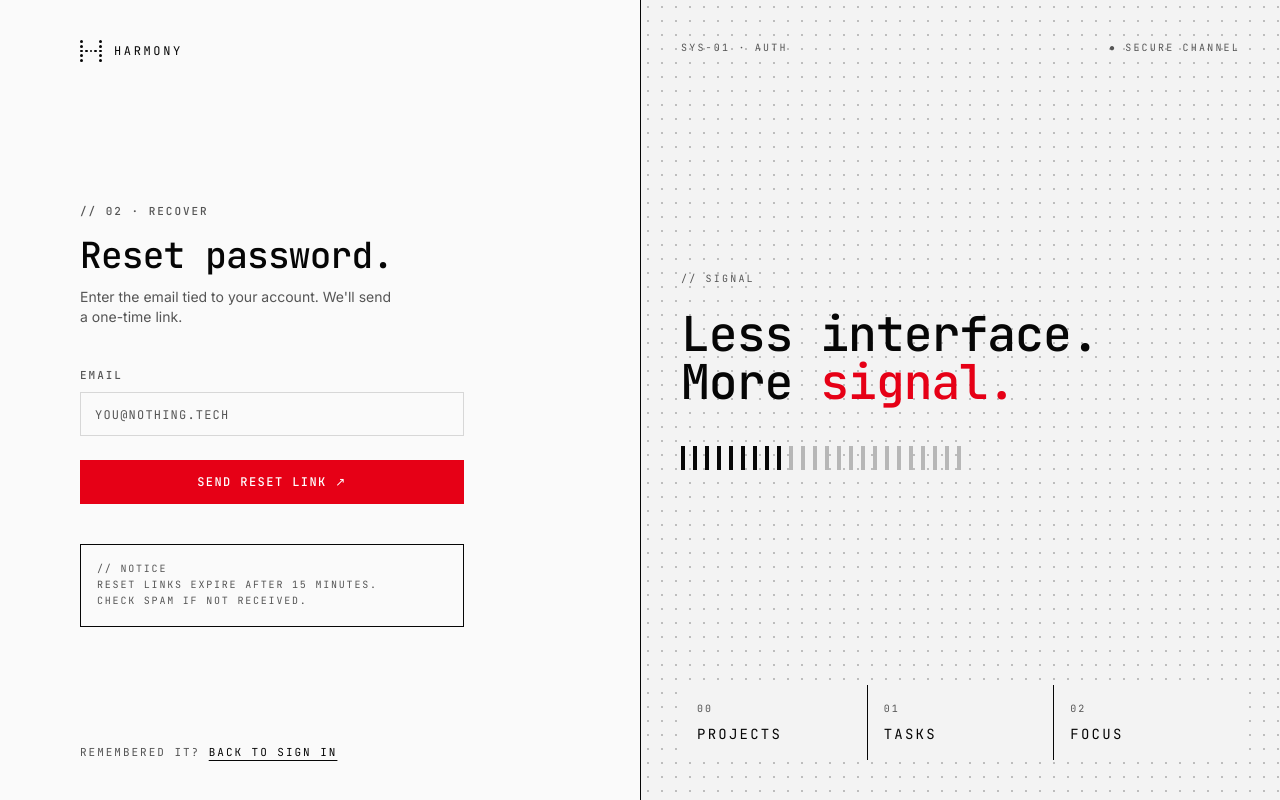
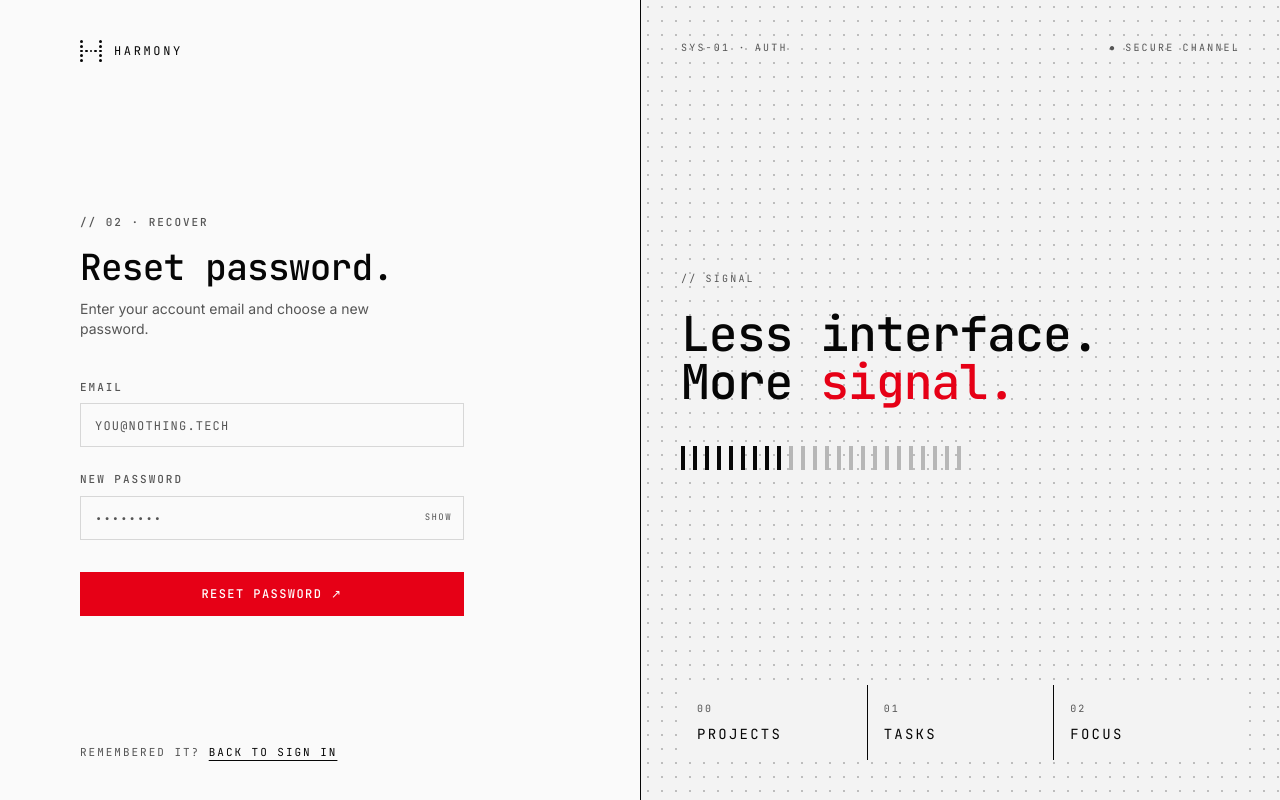
Before and after one commit to PrimeFold/Harmony, a Next.js app: page /auth/forgotPassword in a window 1280 px wide. Built offline with nearby package versions, Linux system fonts and the light colour scheme; no server answers.

Commit message:
feat : - Added function calls for login , logout and password resetting. -  Added function call for forgot password

```diff
--- a/app/api/auth/action.ts
+++ b/app/api/auth/action.ts
@@ -76,7 +76,7 @@ export const loginAction = async( email: string, password: string)=>{
 
   try {
     const existingUser= await prisma.user.findFirst({
-      where:{email:validEmail}
+      where:{email:validEmail},
     })
 
     if(!existingUser){
@@ -128,7 +128,7 @@ export const loginAction = async( email: string, password: string)=>{
       data:{
         id:existingUser.id,
         username:existingUser.username,
-        email:existingUser.email
+        email:existingUser.email,
       }
     }
 
@@ -219,3 +219,34 @@ export const generateRefreshToken = async()=>{
   }
 
 }
+export const forgotPasswordAction = async (email: string, newPassword: string) => {
+  const result = loginSchema.safeParse({email,newPassword})
+  if(!result.success){
+    throw new Error("Enter details properly")
+  }
+  const {email:validEmail,password:validNewPassword} = result.data;
+  try {
+    const user = await prisma.user.findFirst({ where: { email:validEmail } });
+
+    if (!user) {
+      return { success: false, message: "No account found with that email." };
+    }
+
+    const hashedPassword = await bcrypt.hash(validNewPassword, 12);
+
+    const updatedUser = await prisma.user.update({
+      where: { id: user.id },
+      data: { password: hashedPassword },
+      select:{
+        id:true,
+        username:true,
+        email:true,
+        projects:true
+      }
+    });
+
+    return { success: true, message: "Password updated successfully." , data:updatedUser };
+  } catch (error) {
+    return { success: false, message: "Failed to update password." };
+  }
+};
--- a/app/auth/forgotPassword/page.tsx
+++ b/app/auth/forgotPassword/page.tsx
@@ -2,38 +2,100 @@
 
 import Link from "next/link";
 import { AuthLayout } from "../../layouts/AuthLayout";
+import { useState } from "react";
+import { useRouter } from "next/navigation";
+import { resetPassword } from "@/app/lib/actions/auth.action";
 
 export default function ForgotPage() {
+  const router = useRouter();
+  const [loading, setLoading] = useState(false);
+  const [email, setEmail] = useState("");
+  const [password, setPassword] = useState("");
+  const [error, setError] = useState<string | null>(null);
+  const [showPassword, setShowPassword] = useState(false);
+
+  const handleSubmit = (e: React.FormEvent) => {
+    e.preventDefault();
+    setLoading(true);
+    setError(null);
+    try {
+      const response =  resetPassword(email, password);
+      if (!response) {
+        throw new Error("Error resetting the password ")
+      } else {
+        router.push("/auth/signIn");
+      }
+    } catch (error) {
+      setError((error as Error).message);
+    } finally {
+      setLoading(false);
+    }
+  };
+
   return (
     <AuthLayout
       eyebrow="// 02 · recover"
       title="Reset password."
-      subtitle="Enter the email tied to your account. We'll send a one-time link."
+      subtitle="Enter your account email and choose a new password."
       footer={
         <span>
           Remembered it?{" "}
-          <Link href="/sign-in" className="text-ink underline underline-offset-4">
+          <Link href="/auth/signIn" className="text-ink underline underline-offset-4">
             Back to sign in
           </Link>
         </span>
       }
     >
-      <form className="space-y-6" onSubmit={(e) => e.preventDefault()}>
+      <form className="space-y-6" onSubmit={handleSubmit}>
         <div>
           <label className="nothing-label" htmlFor="email">Email</label>
-          <input id="email" type="email" className="nothing-input" placeholder="you@nothing.tech" />
+          <input
+            id="email"
+            type="email"
+            className="nothing-input"
+            placeholder="you@nothing.tech"
+            value={email}
+            onChange={e => setEmail(e.target.value)}
+            disabled={loading}
+          />
+        </div>
+        <div>
+          <label className="nothing-label" htmlFor="password">New Password</label>
+          <div className="relative">
+            <input
+              id="password"
+              type={showPassword ? "text" : "password"}
+              className="nothing-input pr-16"
+              placeholder="••••••••"
+              value={password}
+              onChange={e => setPassword(e.target.value)}
+              disabled={loading}
+            />
+            <button
+              type="button"
+              onClick={() => setShowPassword(v => !v)}
+              className="absolute right-0 top-0 h-full px-3 nothing-mono text-[9px] uppercase tracking-[0.16em] text-ink-mute hover:text-ink"
+            >
+              {showPassword ? "hide" : "show"}
+            </button>
+          </div>
         </div>
 
-        <button type="submit" className="nothing-btn nothing-btn--signal w-full">
-          Send reset link ↗
-        </button>
+        {error && (
+          <p className="nothing-mono text-[11px] uppercase tracking-[0.16em]"
+            style={{ color: "var(--color-signal)" }}>
+            ✕ {error}
+          </p>
+        )}
 
-        <div className="nothing-hairline p-4 mt-4">
-          <p className="nothing-mono text-[10px] uppercase tracking-[0.18em] text-ink-mute leading-relaxed">
-            // notice<br/>
-            Reset links expire after 15 minutes.<br/>
-            Check spam if not received.
-          </p>
+        <div className="flex items-center gap-3 pt-2">
+          <button
+            type="submit"
+            className="nothing-btn nothing-btn--signal flex-1"
+            disabled={loading}
+          >
+            {loading ? "Updating..." : "Reset password ↗"}
+          </button>
         </div>
       </form>
     </AuthLayout>
--- a/app/auth/signIn/page.tsx
+++ b/app/auth/signIn/page.tsx
@@ -4,11 +4,13 @@ import Link from "next/link";
 import { AuthLayout } from "../../layouts/AuthLayout";
 
 import { useState } from "react";
-import { useRouter } from "next/navigation";
 import { login } from "@/app/lib/actions/auth.action";
+import { redirect } from "next/navigation";
+import { useRouter } from "next/router";
+
 
 export default function SignInPage() {
-  const router = useRouter();
+  const router = useRouter()
   const [loading, setLoading] = useState(false);
   const [error, setError] = useState<string | null>(null);
   const [email, setEmail] = useState("");
@@ -21,6 +23,7 @@ export default function SignInPage() {
     setError(null);
     try {
       await login(email, password);
+      router.push("/pages/dashboard")
     } catch {
       setError("Something went wrong. Try again.");
     } finally {
--- a/app/auth/signUp/page.tsx
+++ b/app/auth/signUp/page.tsx
@@ -2,8 +2,37 @@
 
 import Link from "next/link";
 import { AuthLayout } from "../../layouts/AuthLayout";
+import { useState } from "react";
+import { useRouter } from "next/navigation";
+import { signup } from "@/app/lib/actions/auth.action";
 
 export default function SignUpPage() {
+  const router = useRouter();
+  const [loading, setLoading] = useState(false);
+  const [username, setUsername] = useState("");
+  const [email, setEmail] = useState("");
+  const [password, setPassword] = useState("");
+  const [error, setError] = useState<string | null>(null);
+  const [showPassword, setShowPassword] = useState(false);
+
+  const handleSubmit = async (e: React.FormEvent) => {
+    e.preventDefault();
+    setLoading(true);
+    setError(null);
+    try {
+      const response = await signup(username, email, password);
+      if (!response) {
+        throw new Error("Error Signing up")
+      } else {
+        router.push("/auth/signIn");
+      }
+    } catch (error) {
+      setError((error as Error).message);
+    } finally {
+      setLoading(false);
+    }
+  };
+
   return (
     <AuthLayout
       eyebrow="// 01 · sign up"
@@ -18,30 +47,76 @@ export default function SignUpPage() {
         </span>
       }
     >
-      <form className="space-y-6" onSubmit={(e) => e.preventDefault()}>
+      <form className="space-y-6" onSubmit={handleSubmit}>
         <div>
           <label className="nothing-label" htmlFor="name">Display name</label>
-          <input id="name" type="text" className="nothing-input" placeholder="ada lovelace" />
+          <input
+            id="name"
+            type="text"
+            className="nothing-input"
+            placeholder="ada lovelace"
+            value={username}
+            onChange={e => setUsername(e.target.value)}
+            disabled={loading}
+          />
         </div>
         <div>
           <label className="nothing-label" htmlFor="email">Email</label>
-          <input id="email" type="email" className="nothing-input" placeholder="you@nothing.tech" />
+          <input
+            id="email"
+            type="email"
+            className="nothing-input"
+            placeholder="you@nothing.tech"
+            value={email}
+            onChange={e => setEmail(e.target.value)}
+            disabled={loading}
+          />
         </div>
         <div>
           <label className="nothing-label" htmlFor="password">Password</label>
-          <input id="password" type="password" className="nothing-input" placeholder="min. 8 characters" />
+          <div className="relative">
+            <input
+              id="password"
+              type={showPassword ? "text" : "password"}
+              className="nothing-input pr-16"
+              placeholder="min. 8 characters"
+              value={password}
+              onChange={e => setPassword(e.target.value)}
+              disabled={loading}
+            />
+            <button
+              type="button"
+              onClick={() => setShowPassword(v => !v)}
+              className="absolute right-0 top-0 h-full px-3 nothing-mono text-[9px] uppercase tracking-[0.16em] text-ink-mute hover:text-ink"
+            >
+              {showPassword ? "hide" : "show"}
+            </button>
+          </div>
           <p className="nothing-mono text-[10px] uppercase tracking-[0.18em] text-ink-mute mt-2">
             ≥ 8 chars · 1 number · 1 symbol
           </p>
         </div>
 
-        <button type="submit" className="nothing-btn nothing-btn--signal w-full">
-          Create account ↗
+        {error && (
+          <p
+            className="nothing-mono text-[11px] uppercase tracking-[0.16em]"
+            style={{ color: "var(--color-signal)" }}
+          >
+            ✕ {error}
+          </p>
+        )}
+
+        <button
+          type="submit"
+          className="nothing-btn nothing-btn--signal w-full"
+          disabled={loading}
+        >
+          {loading ? "Creating account..." : "Create account ↗"}
         </button>
 
         <p className="nothing-mono text-[10px] uppercase tracking-[0.18em] text-ink-mute leading-relaxed">
-          By continuing you agree to the terms.<br/>
-          We don't sell your data. We don't even like data.
+          By continuing you agree to the terms.<br />
+          We don't sell your data. We don't want empty bank accounts you know.
         </p>
       </form>
     </AuthLayout>
--- a/app/lib/actions/auth.action.ts
+++ b/app/lib/actions/auth.action.ts
@@ -1,4 +1,4 @@
-import { loginAction, logoutAction, signUpAction } from "@/app/api/auth/action"
+import { forgotPasswordAction, loginAction, logoutAction, signUpAction } from "@/app/api/auth/action"
 
 export const login = async(email:string,password:string)=>{
     const {data} = await loginAction(email,password);
@@ -16,3 +16,8 @@ export const signup = async(username:string,email:string,password:string)=>{
     const {data} = await signUpAction(username,email,password);
     return data;
 }
+
+export const resetPassword = async(email:string,password:string)=>{
+    const {data} = await forgotPasswordAction(email,password);
+    return data;
+}
```
Also changed, not shown: 1 other file (tests, documents, lock files or other folders).
